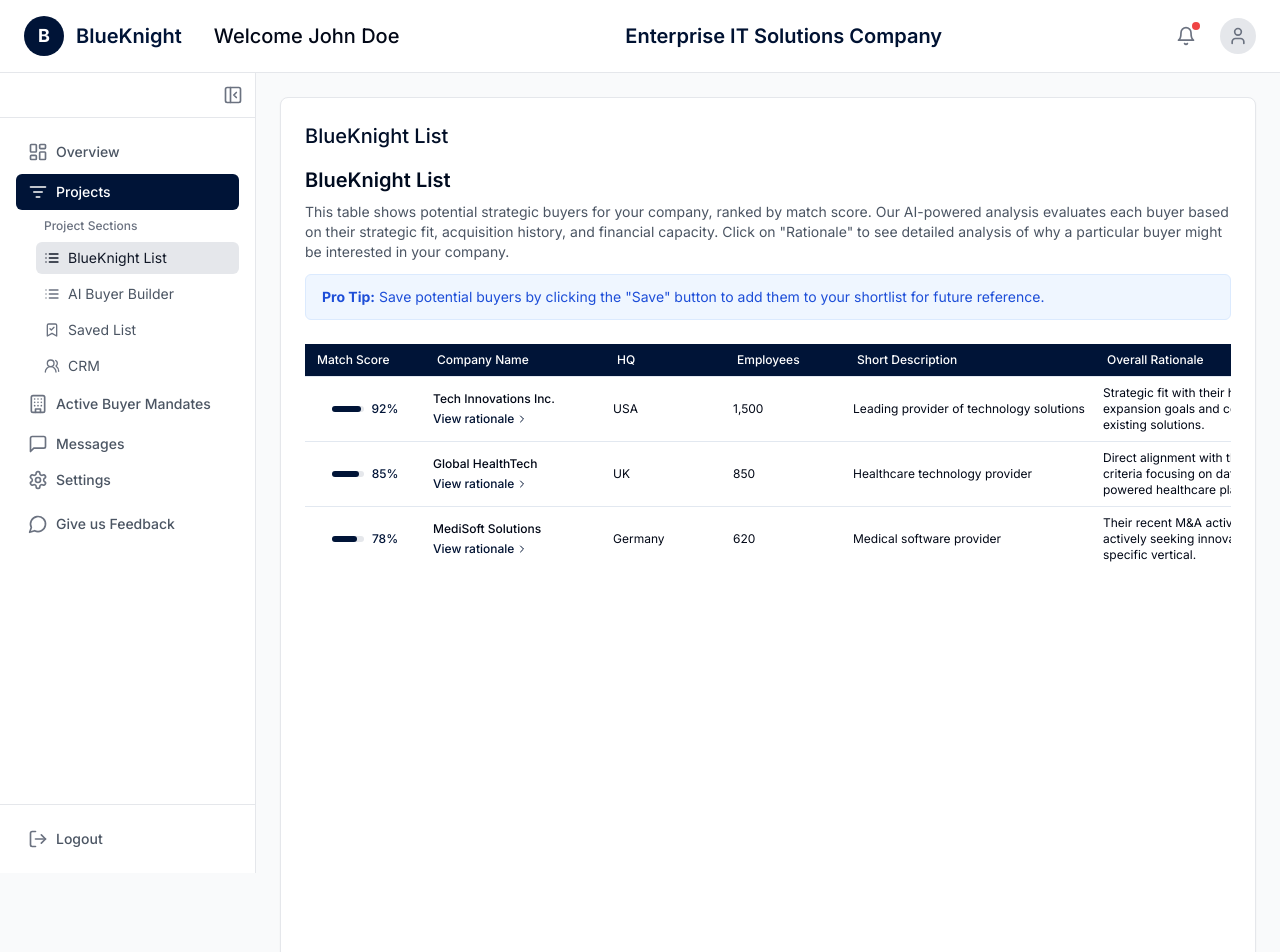
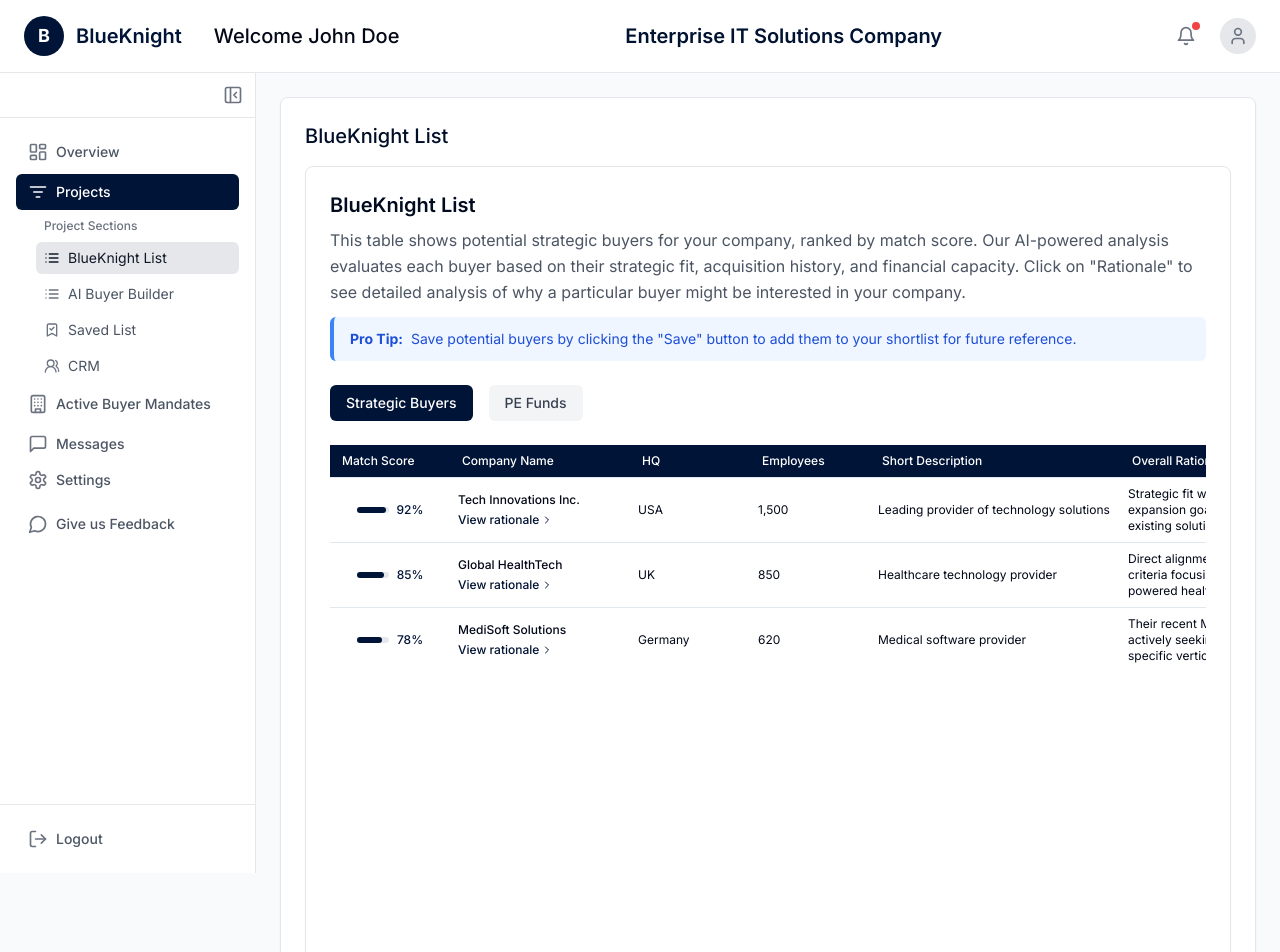
Before and after one commit to Stefan-Cos/advisor-panel, a React (Vite) app: page /listings/224 in a window 1280 px wide. Shown: the top 952 px of the page. Built offline with nearby package versions, Linux system fonts and the light colour scheme.

Commit message:
Refactor: Improve BlueKnightList UI and table structure
- Removed redundant "BlueKnight List" title.
- Enhanced the description's UI.
- Replicated the strategic/PE buyer split and table functionalities from BuyerTable.

```diff
--- a/src/components/buyers/BlueKnightList.tsx
+++ b/src/components/buyers/BlueKnightList.tsx
@@ -1,15 +1,19 @@
 
 import React, { useState, useEffect } from 'react';
 import { toast } from "@/hooks/use-toast";
-import BlueKnightTable from './BlueKnightTable';
-import { strategicBuyers } from './data/mockBuyers';
+import { strategicBuyers, peBuyers } from './data/mockBuyers';
 import { Buyer } from './types/BuyerTypes';
+import BuyerTabs from './components/BuyerTabs';
+import StrategicBuyerTable from './components/StrategicBuyerTable';
+import PEBuyerTable from './components/PEBuyerTable';
+import BlueKnightDescription from '../listings/BlueKnightDescription';
 
 interface BlueKnightListProps {
   listingId: string;
 }
 
 const BlueKnightList: React.FC<BlueKnightListProps> = ({ listingId }) => {
+  const [activeTab, setActiveTab] = useState<'strategic' | 'pe'>('strategic');
   const [buyers, setBuyers] = useState<Buyer[]>([]);
   const [savedBuyers, setSavedBuyers] = useState<string[]>([]);
   const [expandedRationales, setExpandedRationales] = useState<string[]>([]);
@@ -23,9 +27,12 @@ const BlueKnightList: React.FC<BlueKnightListProps> = ({ listingId }) => {
       // In a real app, you would fetch this data from an API
       // using the listingId to get buyer data specific to this listing
       setTimeout(() => {
-        // Use strategicBuyers instead of mockBuyers
-        const filteredBuyers = strategicBuyers.filter(buyer =>
+        const filteredBuyers = activeTab === 'strategic'
+          ? strategicBuyers.filter(buyer =>
               buyer.type === 'strategic' && buyer.matchingScore > 0
+            ).sort((a, b) => b.matchingScore - a.matchingScore)
+          : peBuyers.filter(buyer =>
+              buyer.type === 'pe' && buyer.matchingScore > 0
             ).sort((a, b) => b.matchingScore - a.matchingScore);
 
         setBuyers(filteredBuyers);
@@ -34,7 +41,7 @@ const BlueKnightList: React.FC<BlueKnightListProps> = ({ listingId }) => {
     };
 
     loadData();
-  }, [listingId]);
+  }, [listingId, activeTab]);
 
   // Toggle rationale expansion
   const toggleRationale = (buyerId: string) => {
@@ -57,19 +64,56 @@ const BlueKnightList: React.FC<BlueKnightListProps> = ({ listingId }) => {
     }
   };
 
+  // Function to determine color based on M&A track record
+  const getMATrackRecordColor = (record: string): string => {
+    switch (record.toLowerCase()) {
+      case 'high':
+        return 'bg-green-100 text-green-800';
+      case 'medium':
+        return 'bg-amber-100 text-amber-800';
+      case 'low':
+        return 'bg-gray-100 text-gray-800';
+      default:
+        return 'bg-gray-100 text-gray-800';
+    }
+  };
+
   if (isLoading) {
     return <div className="py-12 text-center">Loading buyer data...</div>;
   }
 
   return (
+    <div className="bg-white shadow-sm rounded-lg border border-gray-200 p-6">
+      <h2 className="text-xl font-semibold text-blueknight-800 mb-2">BlueKnight List</h2>
+
+      <BlueKnightDescription />
+
+      <div className="flex items-center justify-between mb-6">
+        <BuyerTabs activeTab={activeTab} setActiveTab={setActiveTab} />
+      </div>
+
       <div className="space-y-4">
-      <BlueKnightTable
+        {activeTab === 'strategic' ? (
+          <StrategicBuyerTable
             buyers={buyers}
             savedBuyers={savedBuyers}
             expandedRationales={expandedRationales}
             onAddToSaved={handleAddToSaved}
             toggleRationale={toggleRationale}
+            getMATrackRecordColor={getMATrackRecordColor}
+            showDescription={false}
           />
+        ) : (
+          <PEBuyerTable
+            buyers={buyers}
+            savedBuyers={savedBuyers}
+            expandedRationales={expandedRationales}
+            onAddToSaved={handleAddToSaved}
+            toggleRationale={toggleRationale}
+            showDescription={false}
+          />
+        )}
+      </div>
     </div>
   );
 };
--- a/src/components/buyers/BlueKnightTable.tsx
+++ b/src/components/buyers/BlueKnightTable.tsx
@@ -1,11 +1,9 @@
 
 import React, { useState } from 'react';
-import { toast } from "@/hooks/use-toast";
 import { Table, TableBody } from "@/components/ui/table";
 import { ScrollArea } from "@/components/ui/scroll-area";
 import BuyerTableHeader from './components/BuyerTableHeader';
 import BuyerTableRow from './components/BuyerTableRow';
-import BlueKnightDescription from '@/components/listings/BlueKnightDescription';
 import { Buyer } from './types/BuyerTypes';
 
 interface BlueKnightTableProps {
@@ -39,9 +37,6 @@ const BlueKnightTable: React.FC<BlueKnightTableProps> = ({
 
   return (
     <div>
-      {/* Always show BlueKnightDescription at the top of the table */}
-      <BlueKnightDescription />
-
       <ScrollArea className="h-[600px] w-full mt-6" orientation="both">
         <div className="min-w-max">
           <Table>
--- a/src/components/buyers/components/PEBuyerTable.tsx
+++ b/src/components/buyers/components/PEBuyerTable.tsx
@@ -26,11 +26,11 @@ const PEBuyerTable: React.FC<PEBuyerTableProps> = ({
   expandedRationales,
   onAddToSaved,
   toggleRationale,
-  showDescription = true // Changed default to true
+  showDescription = false // Changed default to false
 }) => {
   return (
     <div>
-      {/* Always show BlueKnightDescription at the top of the table */}
+      {/* Only show BlueKnightDescription if showDescription is true */}
       {showDescription && <BlueKnightDescription />}
 
       <ScrollArea className="h-[600px] w-full mt-6" orientation="both">
--- a/src/components/buyers/components/StrategicBuyerTable.tsx
+++ b/src/components/buyers/components/StrategicBuyerTable.tsx
@@ -23,11 +23,11 @@ const StrategicBuyerTable: React.FC<StrategicBuyerTableProps> = ({
   onAddToSaved,
   toggleRationale,
   getMATrackRecordColor,
-  showDescription = true // Changed default to true
+  showDescription = false // Changed default to false
 }) => {
   return (
     <div>
-      {/* Always show BlueKnightDescription at the top of the table */}
+      {/* Only show BlueKnightDescription if showDescription is true */}
       {showDescription && <BlueKnightDescription />}
 
       <ScrollArea className="h-[600px] w-full mt-6" orientation="both">
--- a/src/components/listings/BlueKnightDescription.tsx
+++ b/src/components/listings/BlueKnightDescription.tsx
@@ -4,16 +4,16 @@ import React from 'react';
 const BlueKnightDescription: React.FC = () => {
   return (
     <div className="mb-6">
-      <h2 className="text-xl font-semibold text-blueknight-800 mb-2">BlueKnight List</h2>
-      <p className="text-sm text-gray-600">
+      <p className="text-base text-gray-600 leading-relaxed mb-3">
         This table shows potential strategic buyers for your company, ranked by match score.
         Our AI-powered analysis evaluates each buyer based on their strategic fit, acquisition history,
         and financial capacity. Click on "Rationale" to see detailed analysis of why a particular
         buyer might be interested in your company.
       </p>
-      <div className="mt-3 px-4 py-3 bg-blue-50 border border-blue-100 rounded-md">
-        <p className="text-sm text-blue-700">
-          <strong>Pro Tip:</strong> Save potential buyers by clicking the "Save" button to add them to your shortlist for future reference.
+      <div className="px-4 py-3 bg-blue-50 border-l-4 border-blue-500 rounded-md">
+        <p className="text-sm text-blue-700 flex items-center">
+          <strong className="mr-2">Pro Tip:</strong>
+          Save potential buyers by clicking the "Save" button to add them to your shortlist for future reference.
         </p>
       </div>
     </div>
```
Lines whose indentation alone changed are shown as unchanged.
